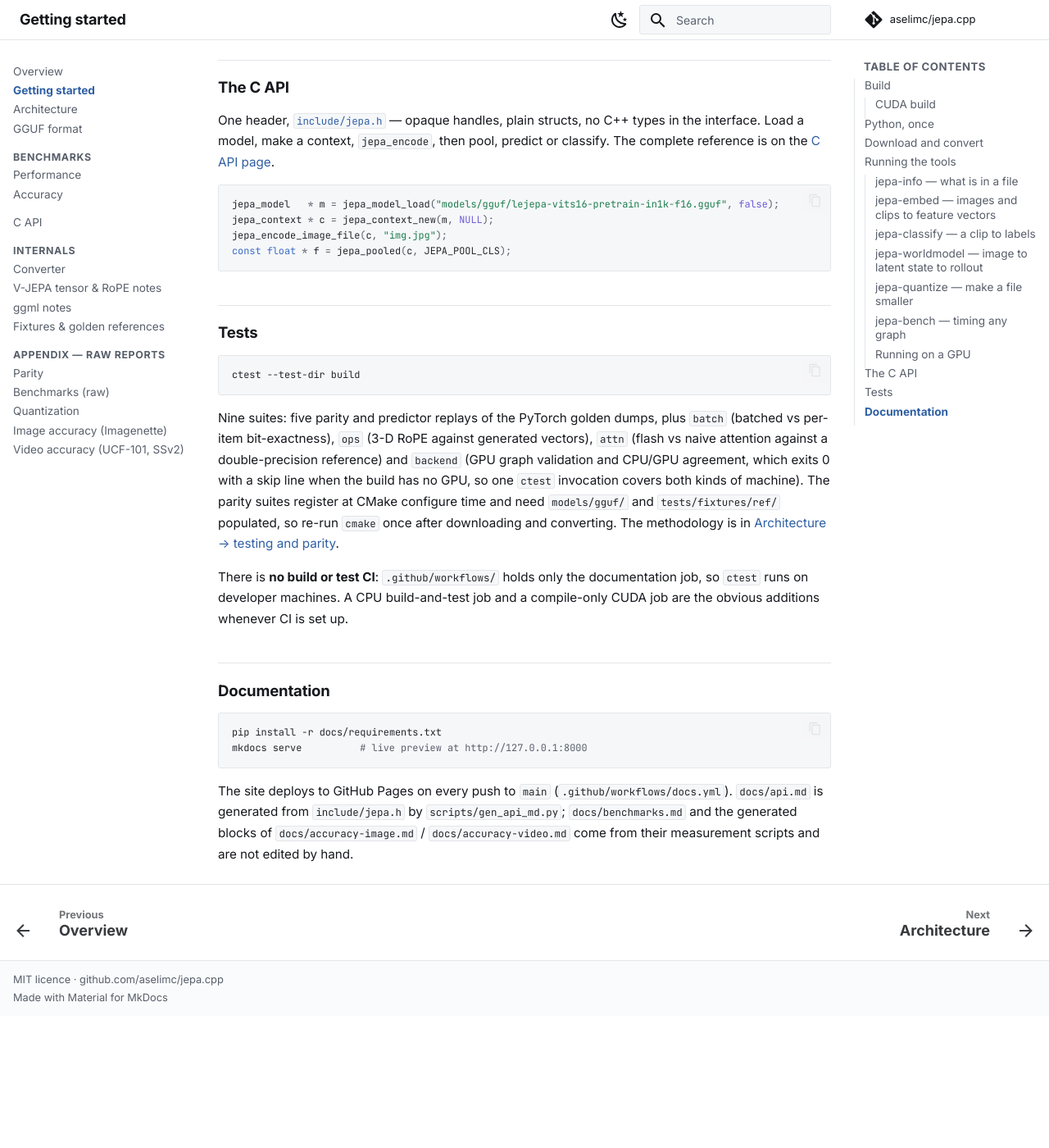
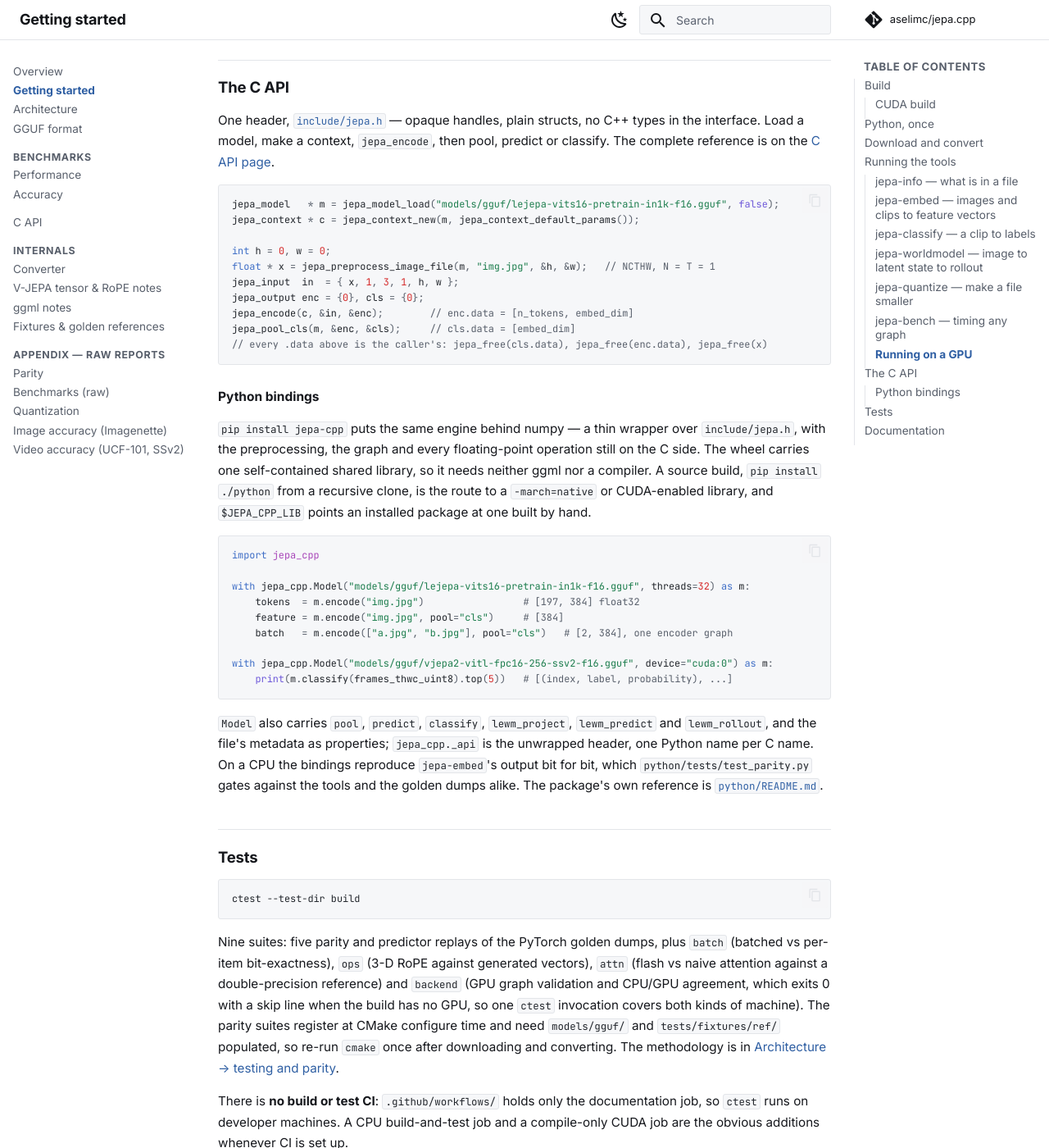
Before and after one commit to aselimc/jepa.cpp, an MkDocs documentation site: the page built from docs/getting-started.md, in a window 1280 px wide and 1400 px high, scrolled down 4734 px. Shown: the whole window at 82% size. Built offline with MkDocs 1.6.1 and Material for MkDocs 9.7.7, drawn with Linux system fonts in a browser that asks for light colours; comment, search, counter and statistics services are not loaded; before the commit the page ends 5973 px from its top, so only the background shows below that.

Commit message:
docs: point at the Python package
A "Python bindings" subsection under the C API in getting-started, one clause in
the index paragraph that lists how the engine is reached, and one sentence in the
README's quickstart beside the C header. No new table.

The C example above the new subsection called jepa_encode_image_file() and
jepa_pooled(), neither of which exists; replace it with the real four-call
sequence and say who owns the buffers.

````diff
--- a/docs/getting-started.md
+++ b/docs/getting-started.md
@@ -213,10 +213,42 @@ then pool, predict or classify. The complete reference is on the [C API page](ap
 
 ```c
 jepa_model   * m = jepa_model_load("models/gguf/lejepa-vits16-pretrain-in1k-f16.gguf", false);
-jepa_context * c = jepa_context_new(m, NULL);
-jepa_encode_image_file(c, "img.jpg");
-const float * f = jepa_pooled(c, JEPA_POOL_CLS);
+jepa_context * c = jepa_context_new(m, jepa_context_default_params());
+
+int h = 0, w = 0;
+float * x = jepa_preprocess_image_file(m, "img.jpg", &h, &w);   // NCTHW, N = T = 1
+jepa_input  in  = { x, 1, 3, 1, h, w };
+jepa_output enc = {0}, cls = {0};
+jepa_encode(c, &in, &enc);        // enc.data = [n_tokens, embed_dim]
+jepa_pool_cls(m, &enc, &cls);     // cls.data = [embed_dim]
+// every .data above is the caller's: jepa_free(cls.data), jepa_free(enc.data), jepa_free(x)
 ```
+
+### Python bindings
+
+`pip install jepa-cpp` puts the same engine behind numpy — a thin wrapper over `include/jepa.h`,
+with the preprocessing, the graph and every floating-point operation still on the C side. The wheel
+carries one self-contained shared library, so it needs neither ggml nor a compiler. A source build,
+`pip install ./python` from a recursive clone, is the route to a `-march=native` or CUDA-enabled
+library, and `$JEPA_CPP_LIB` points an installed package at one built by hand.
+
+```python
+import jepa_cpp
+
+with jepa_cpp.Model("models/gguf/lejepa-vits16-pretrain-in1k-f16.gguf", threads=32) as m:
+    tokens  = m.encode("img.jpg")                 # [197, 384] float32
+    feature = m.encode("img.jpg", pool="cls")     # [384]
+    batch   = m.encode(["a.jpg", "b.jpg"], pool="cls")   # [2, 384], one encoder graph
+
+with jepa_cpp.Model("models/gguf/vjepa2-vitl-fpc16-256-ssv2-f16.gguf", device="cuda:0") as m:
+    print(m.classify(frames_thwc_uint8).top(5))   # [(index, label, probability), ...]
+```
+
+`Model` also carries `pool`, `predict`, `classify`, `lewm_project`, `lewm_predict` and
+`lewm_rollout`, and the file's metadata as properties; `jepa_cpp._api` is the unwrapped header, one
+Python name per C name. On a CPU the bindings reproduce `jepa-embed`'s output bit for bit, which
+`python/tests/test_parity.py` gates against the tools and the golden dumps alike. The package's own
+reference is [`python/README.md`](https://github.com/aselimc/jepa.cpp/blob/main/python/README.md).
 
 ## Tests
 
````
Also changed, not shown: README.md (+4 -0 lines), docs/index.md (+2 -1 lines).
